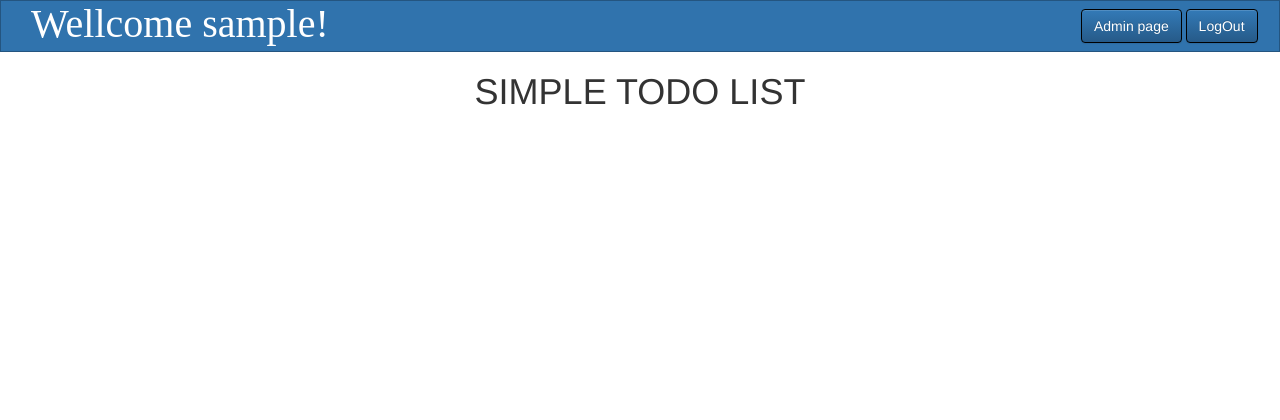
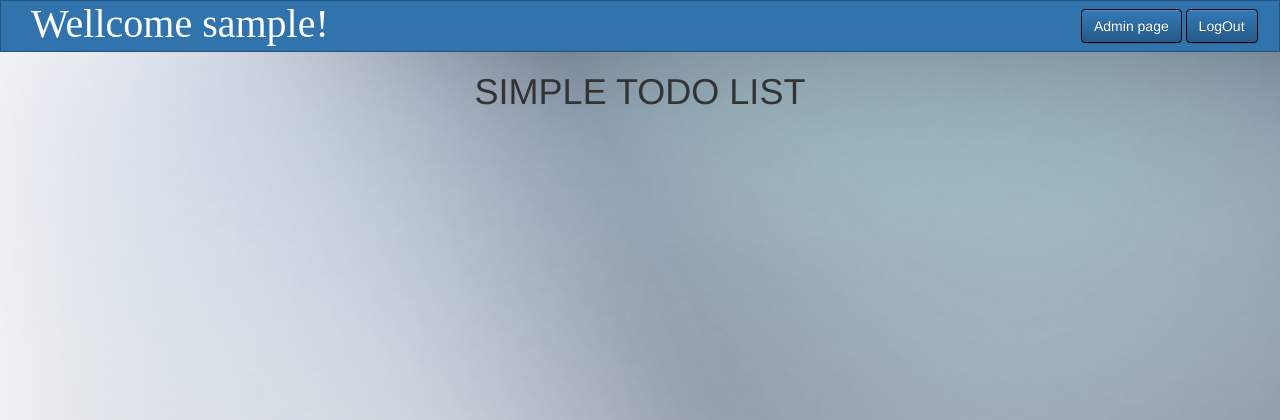
Before and after one commit to AlekseyZaytcev/TaskManager, a Django app: page / in a window 1280 px wide. Shown: the top 420 px of the page. Run offline with Django 3.2, Linux system fonts and the light colour scheme; the visitor is signed in with stand-in values (Sample User, id 1); some libraries are stand-ins or nearby versions.

Commit message:
Add background image.

```diff
--- a/static/static_dev/css/style.css
+++ b/static/static_dev/css/style.css
@@ -22,3 +22,10 @@
 	line-height: 15.4px;
 	color: white;
 }
+
+body {
+    background-image: url('../html-background.jpg');
+    background-repeat:no-repeat;
+    background-size:cover;
+    overflow-x:hidden;
+}
--- a/templates/managePage/base.html
+++ b/templates/managePage/base.html
@@ -42,10 +42,11 @@
 {% block content %}
 {% endblock content%}
 
+{% if user.is_authenticated %}
 <button type="button" id="addToDoList" class="btn btn-primary btn-lg">
     <span class="glyphicon glyphicon-plus" aria-hidden="true"></span> Add TODO List
 </button>
-
+{% endif%}
 <script src="{% static 'js/jquery-3.3.1.min.js' %}"></script>
 <script src="{% static 'js/bootstrap.min.js' %}"></script>
 </body>
```
Also changed, not shown: static/static_dev/html-background.jpg (added).
